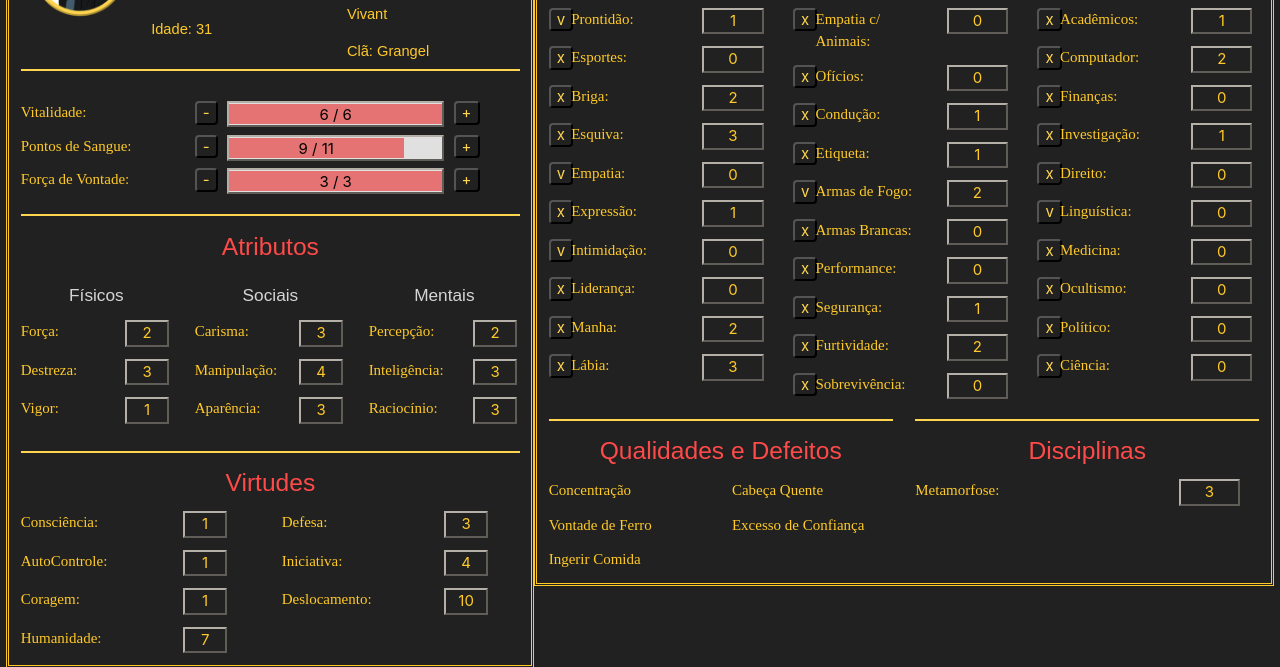
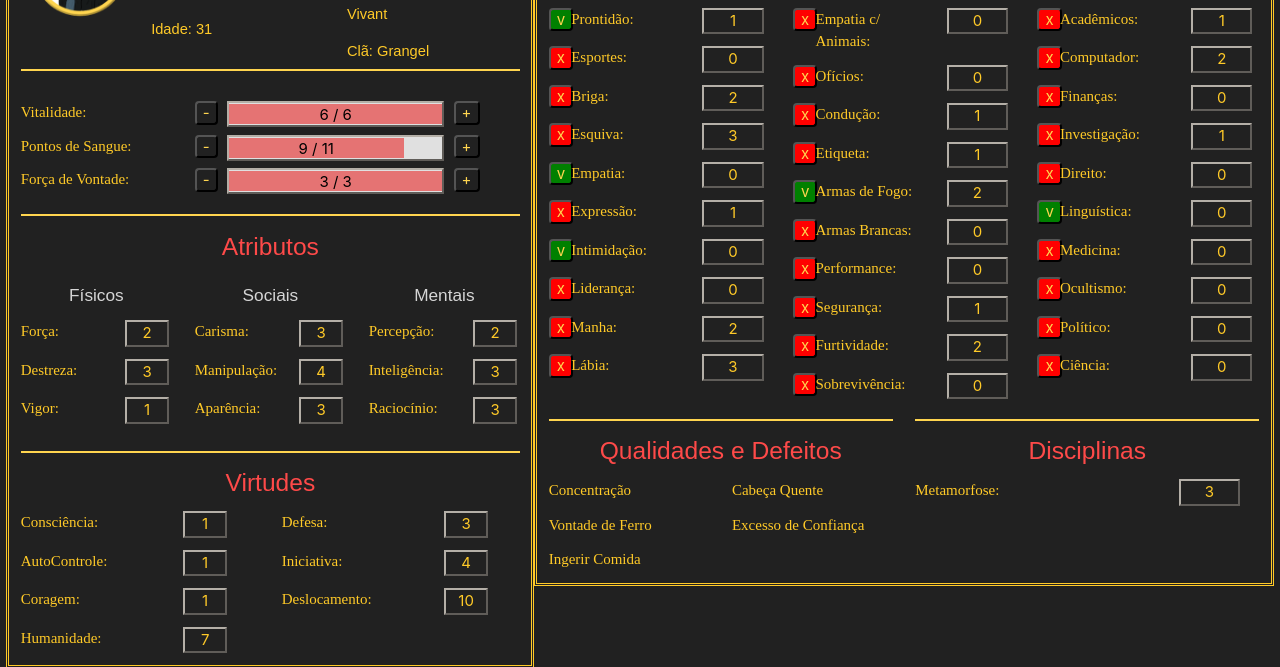
Before and after one commit to bkellym/escudoRPG, a Django app: page /ficha/1/ in a window 1280 px wide. Shown: the part 99-766 px from the top of the page. Run offline with Django 3.2, Linux system fonts and the light colour scheme; data comes from the database, SQL or seed files in the repository; both versions use the stored data as it was after the commit.

Commit message:
BUTTONS 02

```diff
--- a/core/static/css/style.css
+++ b/core/static/css/style.css
@@ -2,6 +2,25 @@ button {
     border: 1.5   0px solid #B4AFA7;
     border-radius: 4px;
     background-color:#212121;
+    text-align:center;
+    color:#ffd54f;
+    padding:5 5 5 5px;
+    transition-duration: 0.4s;
+}
+.vcheck {
+    border: 1.5   0px solid #B4AFA7;
+    border-radius: 4px;
+    background-color:#008000;
+    text-align:center;
+    color:#ffd54f;
+    padding:5 5 5 5px;
+    transition-duration: 0.4s;
+}
+
+.xcheck{
+    border: 1.5   0px solid #B4AFA7;
+    border-radius: 4px;
+    background-color:red;
     text-align:center;
     color:#ffd54f;
     padding:5 5 5 5px;
--- a/core/templates/core/ficha.html
+++ b/core/templates/core/ficha.html
@@ -206,10 +206,10 @@
                                 <form action="{% url 'check_campo' %}"  method="post"> {% csrf_token %}
                                     <input type="hidden" name="id" value = "{{ habilidade.id }}">
                                     {% if habilidade.checked == True %}
-                                    <button type="submit" value="v">v</button>
+                                    <button type="submit" value="v" class="vcheck">v</button>
                                     {% endif %}
                                     {% if habilidade.checked == False %}
-                                        <button type="submit" value="x">x</button>
+                                        <button type="submit" value="x" class="xcheck">x</button>
                                     {% endif %}
                                 </form>
                             </div>
@@ -229,10 +229,10 @@
                                 <form action="{% url 'check_campo' %}"  method="post"> {% csrf_token %}
                                     <input type="hidden" name="id" value = "{{ habilidade.id }}">
                                     {% if habilidade.checked == True %}
-                                        <button type="submit" value="v">v</button>
+                                        <button type="submit" value="v" class="vcheck">v</button>
                                     {% endif %}
                                     {% if habilidade.checked == False %}
-                                        <button type="submit" value="x">x</button>
+                                        <button type="submit" value="x" class="xcheck">x</button>
                                     {% endif %}
                                 </form>
                             </div>
@@ -252,10 +252,10 @@
                                 <form action="{% url 'check_campo' %}"  method="post"> {% csrf_token %}
                                     <input type="hidden" name="id" value = "{{ habilidade.id }}">
                                     {% if habilidade.checked == True %}
-                                        <button type="submit" value="v">v</button>
+                                        <button type="submit" value="v" class="vcheck">v</button>
                                     {% endif %}
                                     {% if habilidade.checked == False %}
-                                        <button type="submit" value="x">x</button>
+                                        <button type="submit" value="x" class="xcheck">x</button>
                                     {% endif %}
                                 </form>
                             </div>
```
Also changed, not shown: db.sqlite3.
